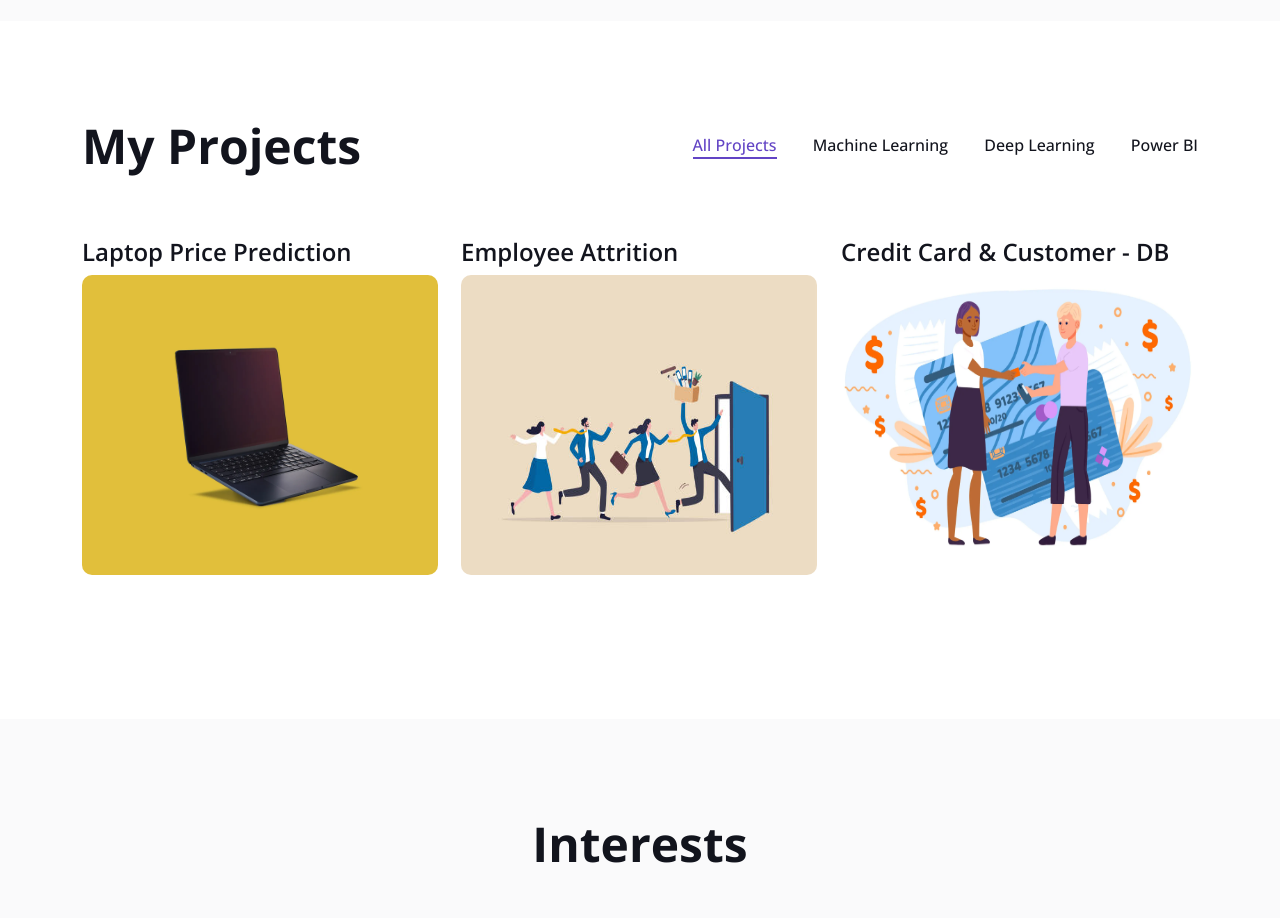
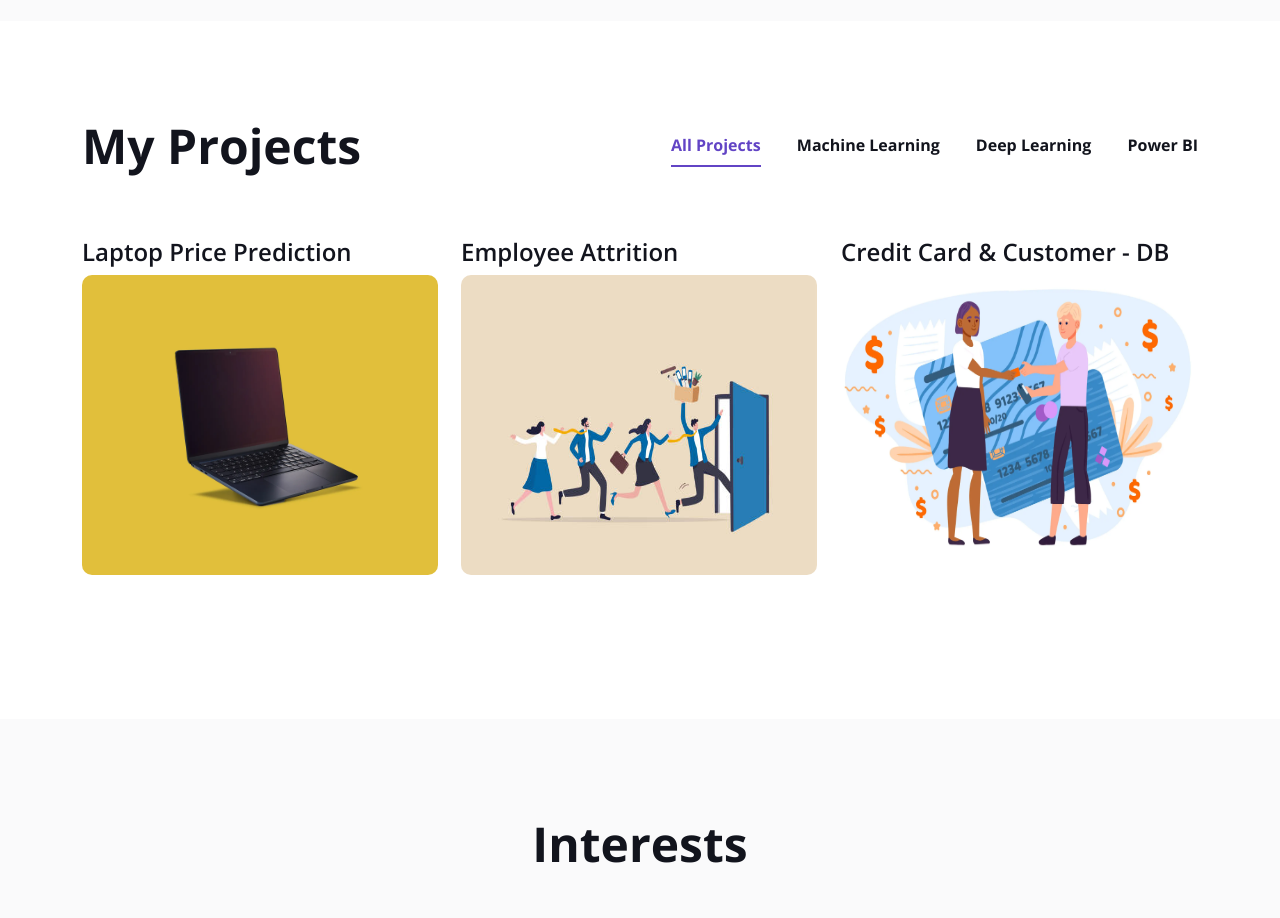
Before and after one commit to Bineet117/Bineet117.github.io, a plain HTML site: page index.html in a window 1280 px wide. Shown: the part 3060-3978 px from the top of the page. Drawn offline with nearby package versions, Linux system fonts and the light colour scheme.

Commit message:
modified

```diff
--- a/css/style.css
+++ b/css/style.css
@@ -144,6 +144,17 @@
         font-size: initial;
     }
 }
+@media (max-width: 510px) {
+    .d-flex.align-items-center{
+        justify-content: center;
+    }
+    }
+
+
+
+
+
+
 
 
 /*** Header ***/
--- a/index.html
+++ b/index.html
@@ -83,7 +83,7 @@
                     <h1 class="display-3 mb-3">Bineet Kumar Gupta</h1>
                     <h2 class="typed-text-output d-inline"></h2>
                     <div class="typed-text d-none">Data Scientist, Data Analyst</div>
-                    <div class="d-flex align-items-center justify-center pt-5">
+                    <div class="d-flex align-items-center pt-5">
                         <a href="Bineet_Kumar_Gupta[Resume].pdf" class="btn btn-outline-secondary py-3 px-4 me-3 custom-button-resume">
                             <img src="img/resume_icon.png" alt="Resume Icon" style="width: 20px; height: 20px; vertical-align: middle; margin-right: 6px;">
                             Resume
@@ -428,10 +428,10 @@
                 </div>
                 <div class="col-lg-6 text-lg-end">
                     <ul class="list-inline mx-n3 mb-0" id="portfolio-flters">
-                        <li class="mx-3 active" data-filter="*">All Projects</li>
-                        <li class="mx-3" data-filter=".first">Machine Learning</li>
-                        <li class="mx-3" data-filter=".second">Deep Learning</li>
-                        <li class="mx-3" data-filter=".third">Power BI</li>
+                        <li class="mx-3 py-2 active"><strong>All Projects</strong></li>
+                        <li class="mx-3 py-2" data-filter=".first"><strong>Machine Learning</strong></li>
+                        <li class="mx-3 py-2" data-filter=".second"><strong>Deep Learning</strong></li>
+                        <li class="mx-3 py-2" data-filter=".third"><strong>Power BI</strong></li>
                     </ul>
                 </div>
                 </div>
```
